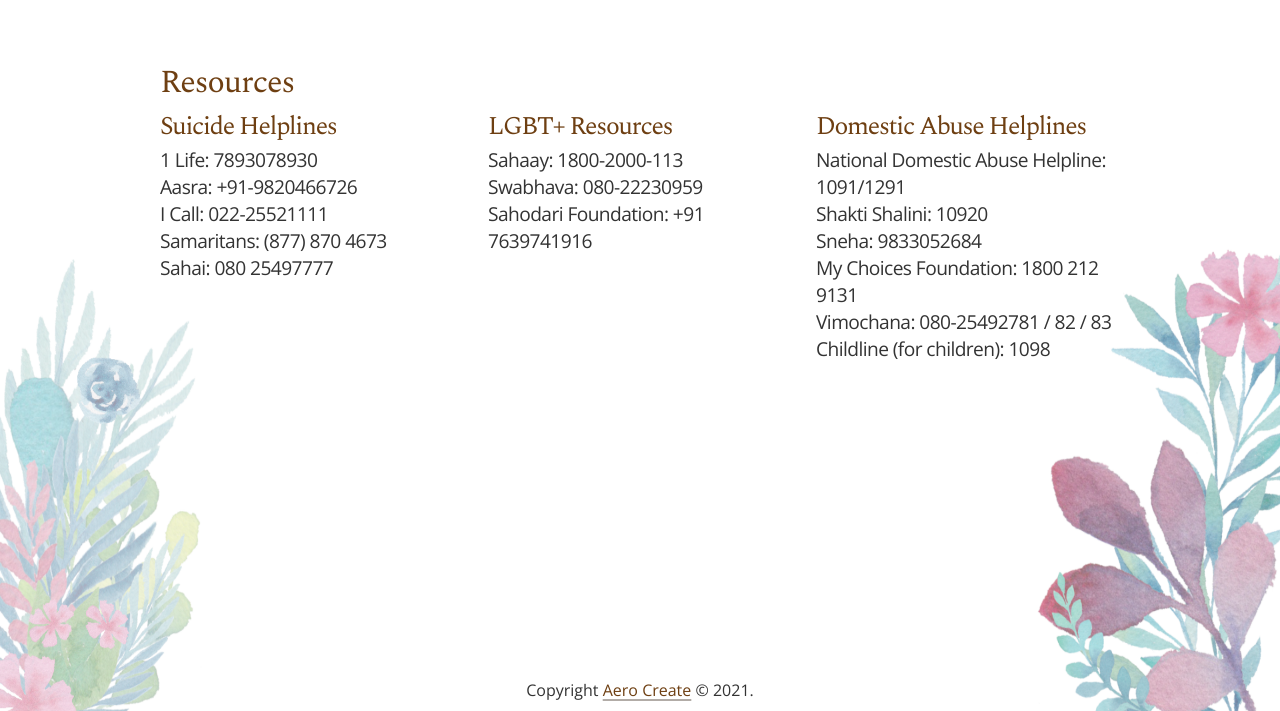
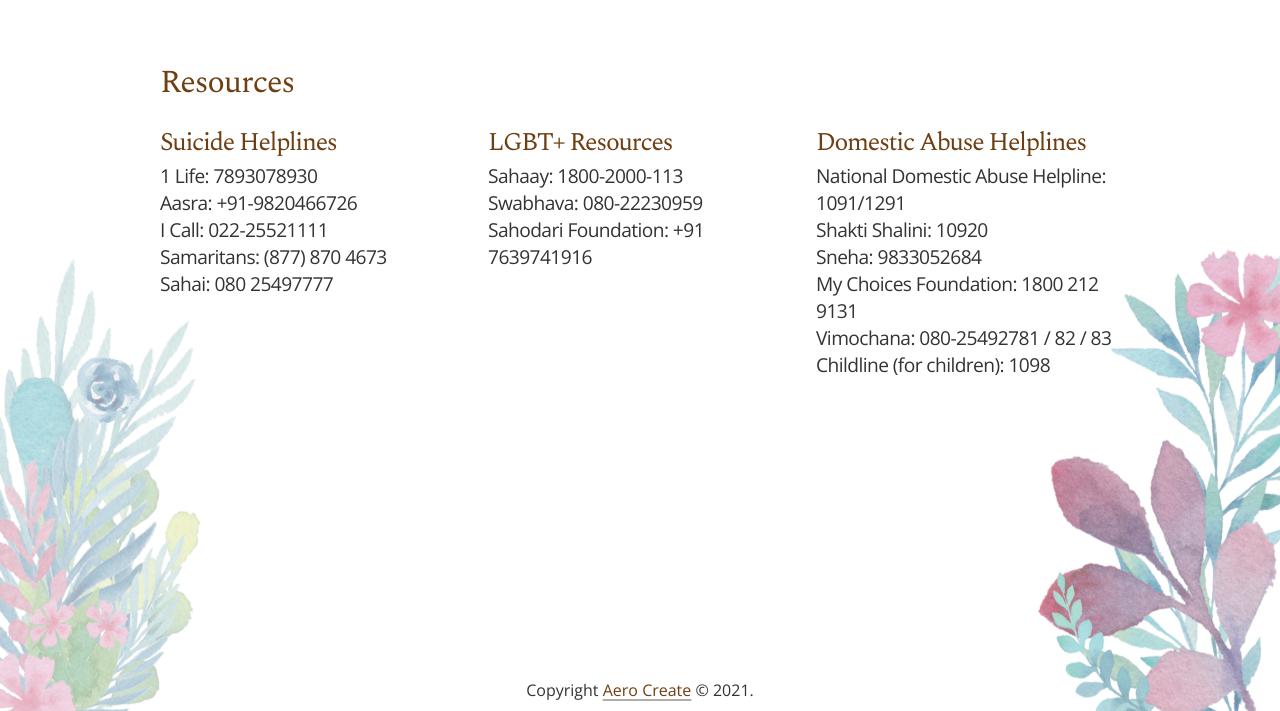
Before and after one commit to The-Restory-Project/website, a Gatsby site: page /resources in a window 1280 px wide. Shown: the part 89-800 px from the top of the page. Built offline with nearby package versions, Linux system fonts and the light colour scheme; Gatsby itself is replaced by a stand-in of ours; a web font is replaced by a local one.

Commit message:
Version 3.2.4
- Client Changes

```diff
--- a/src/pages/resources.js
+++ b/src/pages/resources.js
@@ -8,7 +8,7 @@ const Resources = () => (
       <title>The Restory Project | Resources</title>
     </Helmet>
     <div className="content-element__first">
-      <h1>Resources</h1>
+      <h1 className="pb-4">Resources</h1>
       <div className=" flex flex-wrap content-center">
         <div className="grid md:grid-cols-2 lg:grid-cols-3 gap-x-6 gap-y-8">
           <div className="">
```
Also changed, not shown: src/styles/bg-mobile.png, src/styles/bg-tablet.png.
